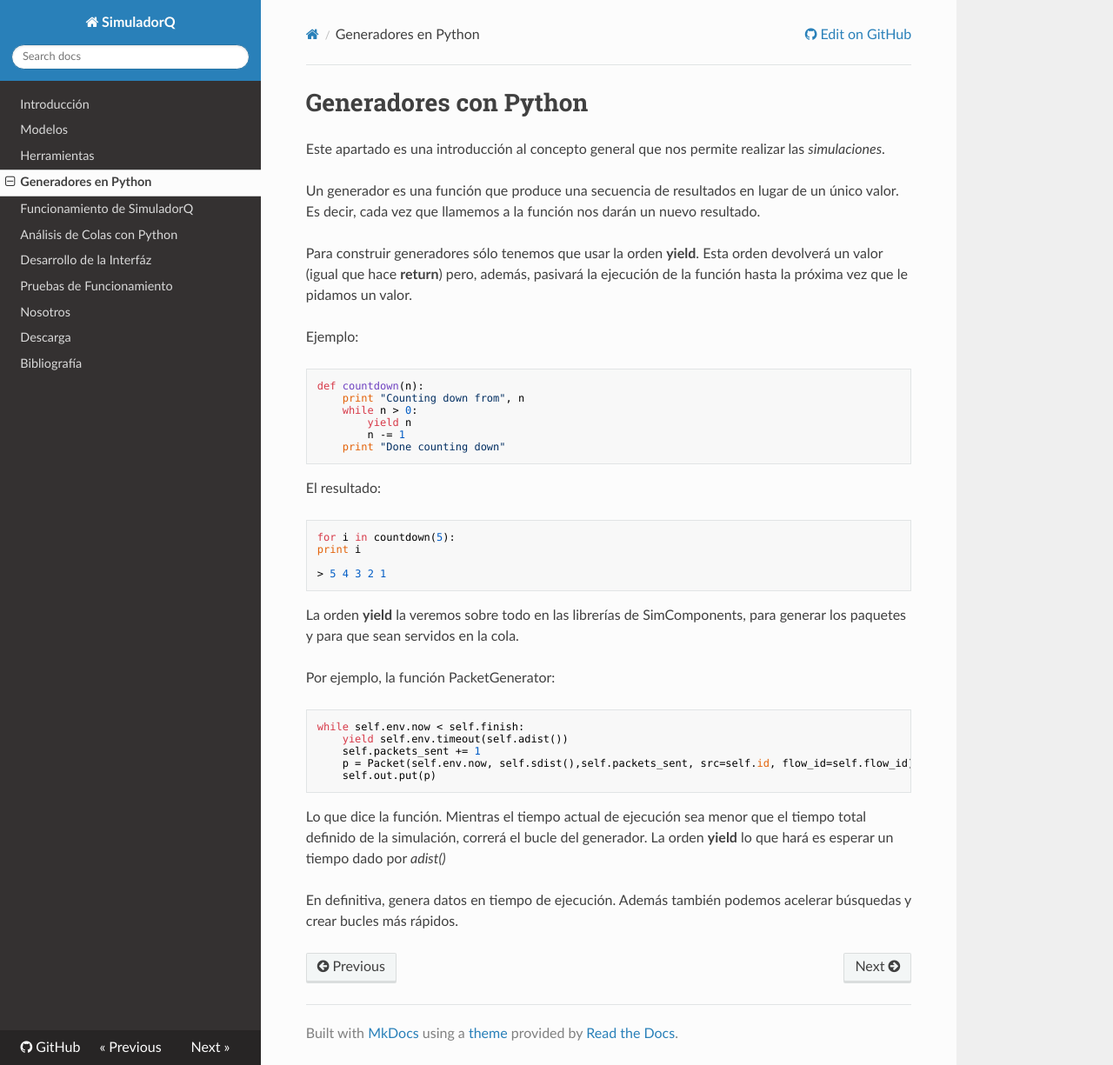
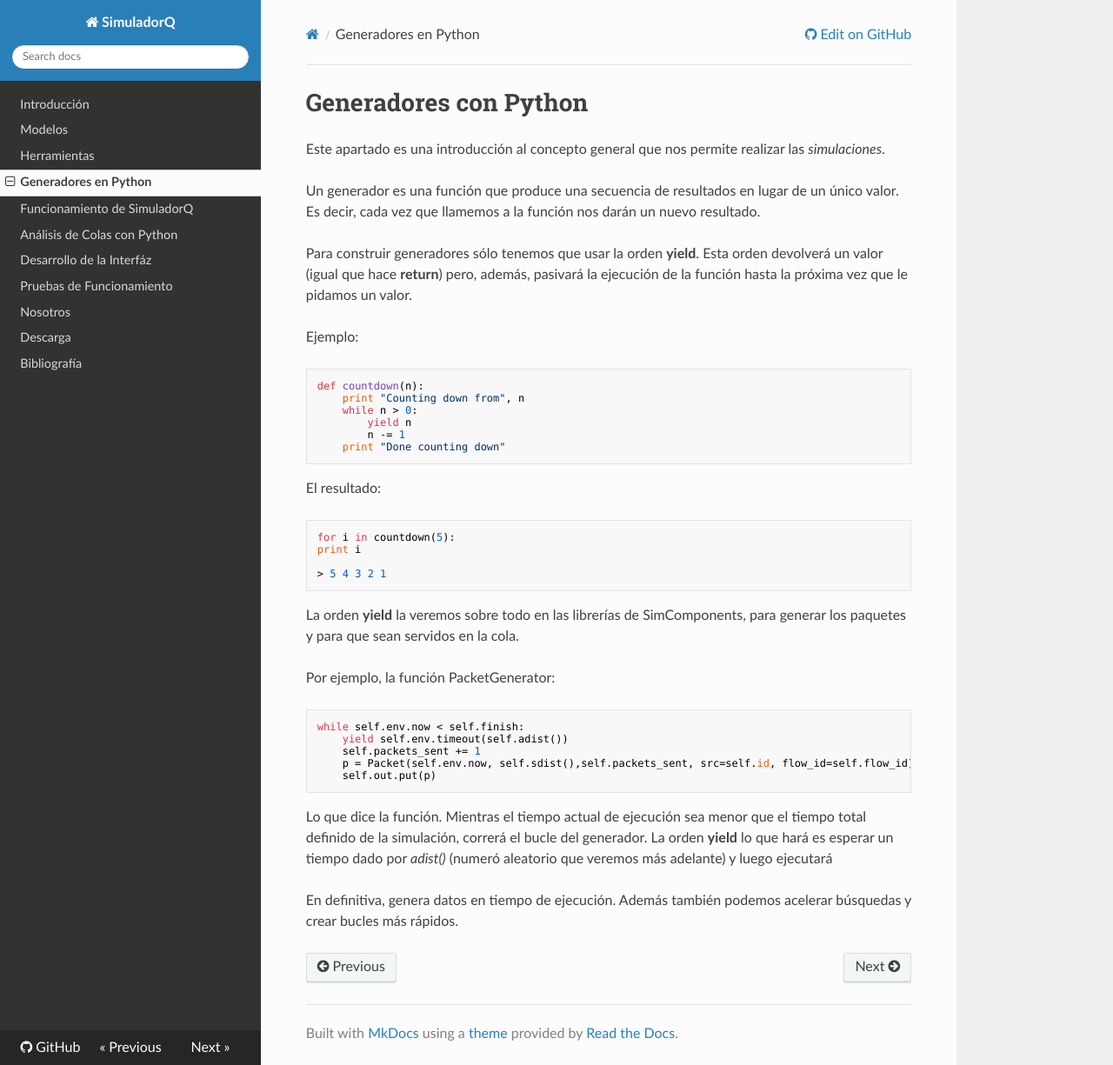
Before and after one commit to m-ibarra-arg/trafico, an MkDocs documentation site: the page built from docs/GeneradoresPython.md, in a window 1280 px wide and 1225 px high. Shown: the whole window at 87% size. Built offline with MkDocs 1.6.1, drawn with Linux system fonts in a browser that asks for light colours; nearby versions of some CDN libraries; old or Windows-style settings are respelled for this version of MkDocs.

Commit message:
Uploaded by https://stackedit.io/

````diff
--- a/docs/GeneradoresPython.md
+++ b/docs/GeneradoresPython.md
@@ -36,11 +36,11 @@ while self.env.now < self.finish:
 	self.out.put(p)
 ```
 Lo que dice la función. Mientras el tiempo actual de ejecución sea menor que el tiempo total definido de la simulación, correrá el bucle del generador.
-La orden **yield** lo que hará es esperar un tiempo dado por *adist()*
+La orden **yield** lo que hará es esperar un tiempo dado por *adist()* (numeró aleatorio que veremos más adelante) y luego ejecutará
 
 En definitiva,  genera  datos en tiempo de ejecución. Además también podemos acelerar búsquedas y crear bucles más rápidos.
 <!--stackedit_data:
-eyJoaXN0b3J5IjpbLTIwNzY5NjMzNDgsLTExMDU4NTUyMjUsLT
-E2OTcxMTI1MDYsLTEzNzQ4MjAzLDE4Nzc4Njk4OTcsMTM5NTIw
-MjEwOSwtMzEyODkzOTddfQ==
+eyJoaXN0b3J5IjpbMTM2NTM3MDU2NSwtMTEwNTg1NTIyNSwtMT
+Y5NzExMjUwNiwtMTM3NDgyMDMsMTg3Nzg2OTg5NywxMzk1MjAy
+MTA5LC0zMTI4OTM5N119
 -->
````
